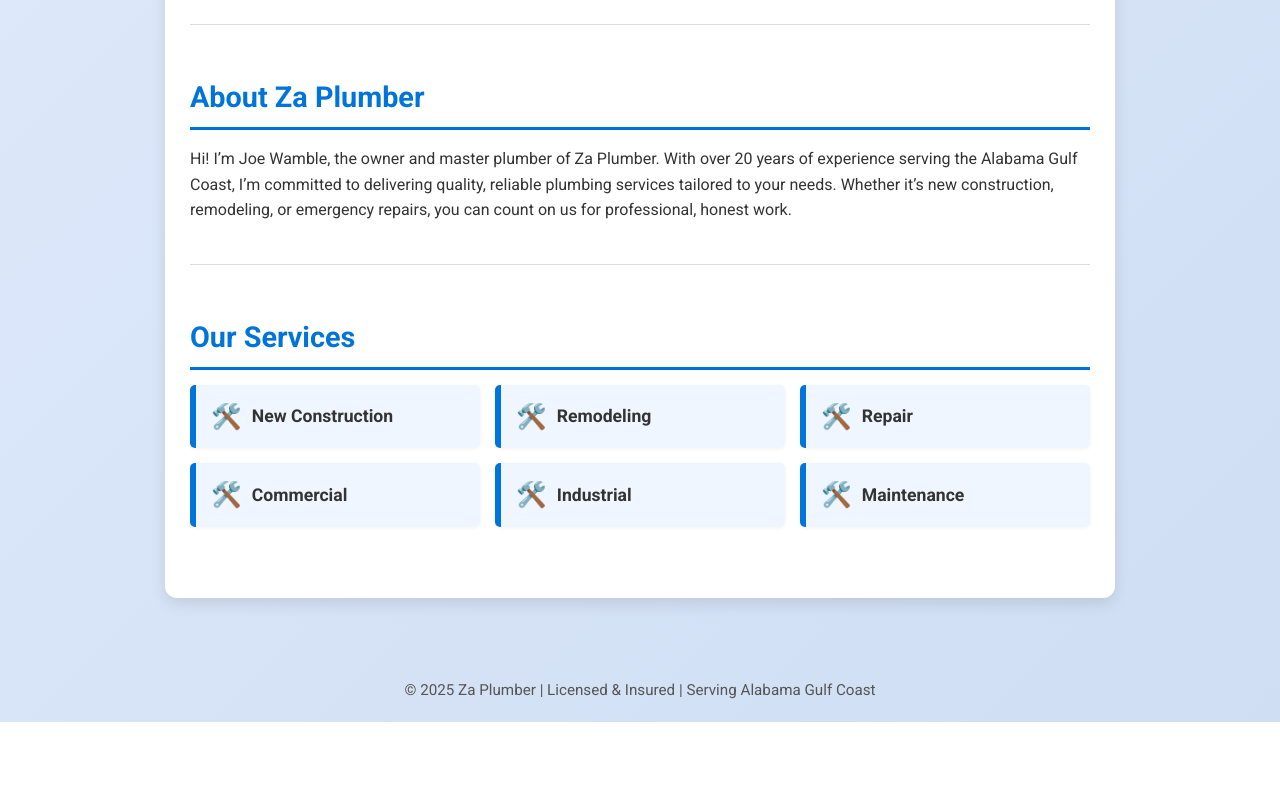
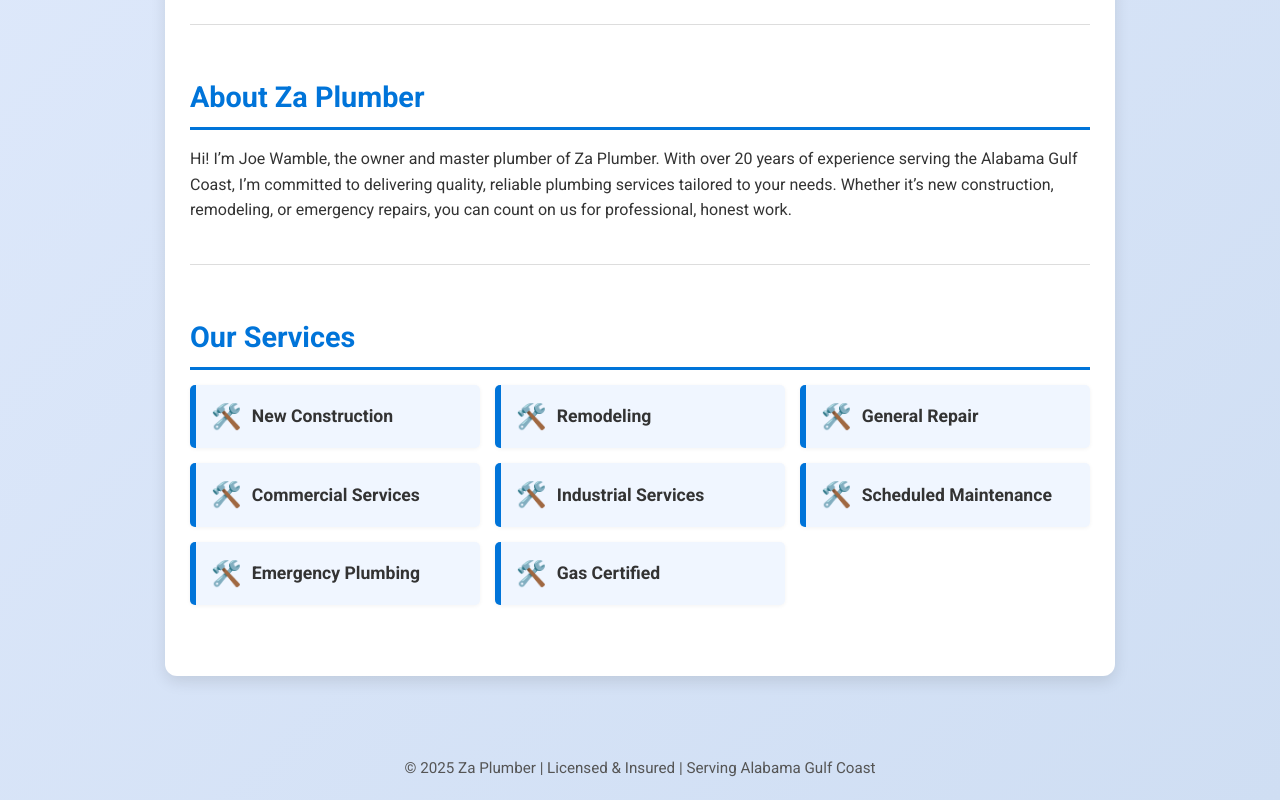
Before and after one commit to drbuck907/Za-Plumber-Website, a plain HTML site: page index.html in a window 1280 px wide. Shown: the part 524-1324 px from the top of the page. Before the commit the page ends 1246 px from the top, so only its background shows below. Drawn offline with Linux system fonts and the light colour scheme.

Commit message:
Update index.html

```diff
--- a/index.html
+++ b/index.html
@@ -16,7 +16,7 @@
         }
 
         header {
-            background: url('https://images.unsplash.com/photo-1560184897-7a5de37209c1?auto=format&fit=crop&w=1350&q=80') no-repeat center center/cover;
+            background: url('https://cdn.pixabay.com/photo/2017/05/11/18/28/wrench-2309887_1280.jpg') no-repeat center center/cover;
             color: white;
             padding: 80px 10px 60px;
             text-align: center;
@@ -163,10 +163,12 @@
             <ul class="services-list">
                 <li>New Construction</li>
                 <li>Remodeling</li>
-                <li>Repair</li>
-                <li>Commercial</li>
-                <li>Industrial</li>
-                <li>Maintenance</li>
+                <li>General Repair</li>
+                <li>Commercial Services</li>
+                <li>Industrial Services</li>
+                <li>Scheduled Maintenance</li>
+                <li>Emergency Plumbing</li>
+                <li>Gas Certified</li>
             </ul>
         </section>
 
```
